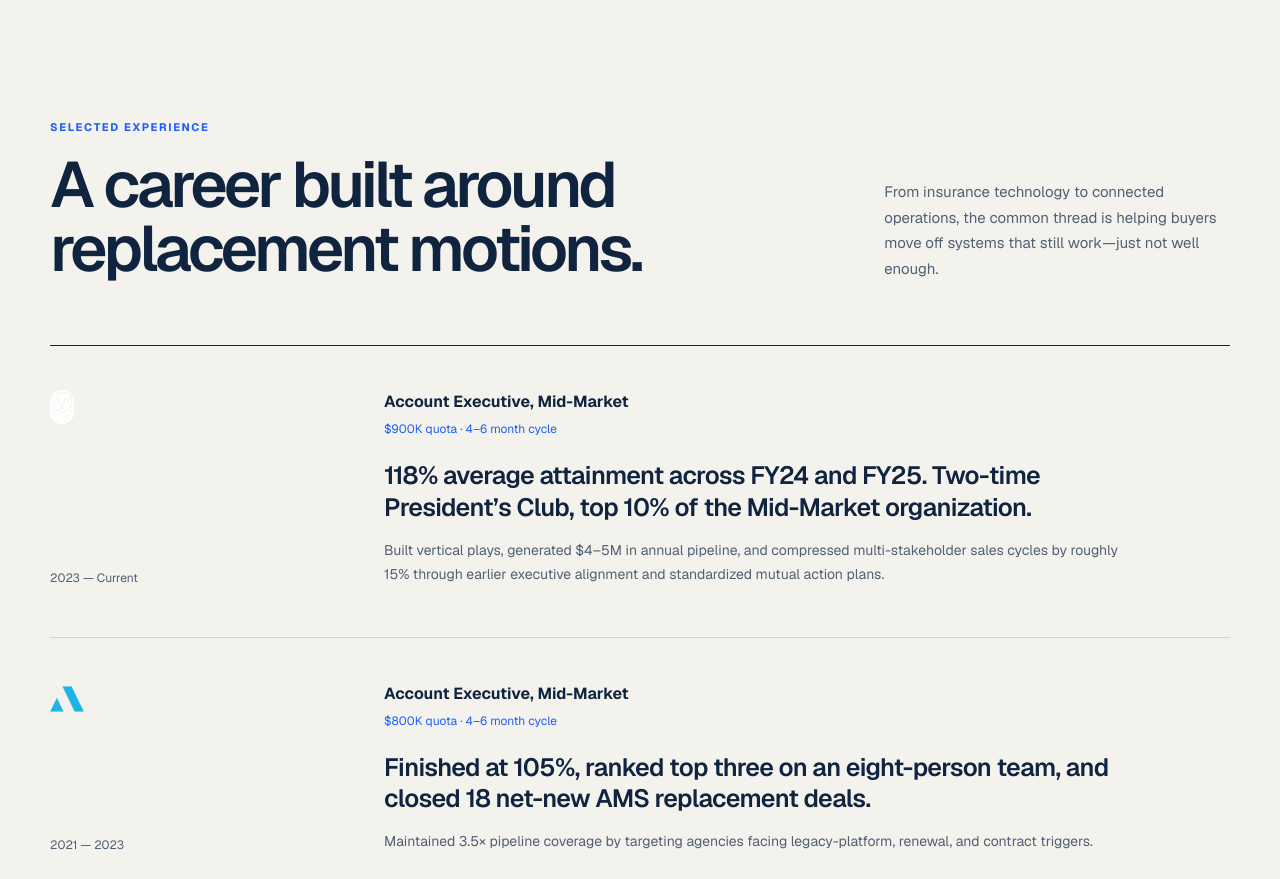
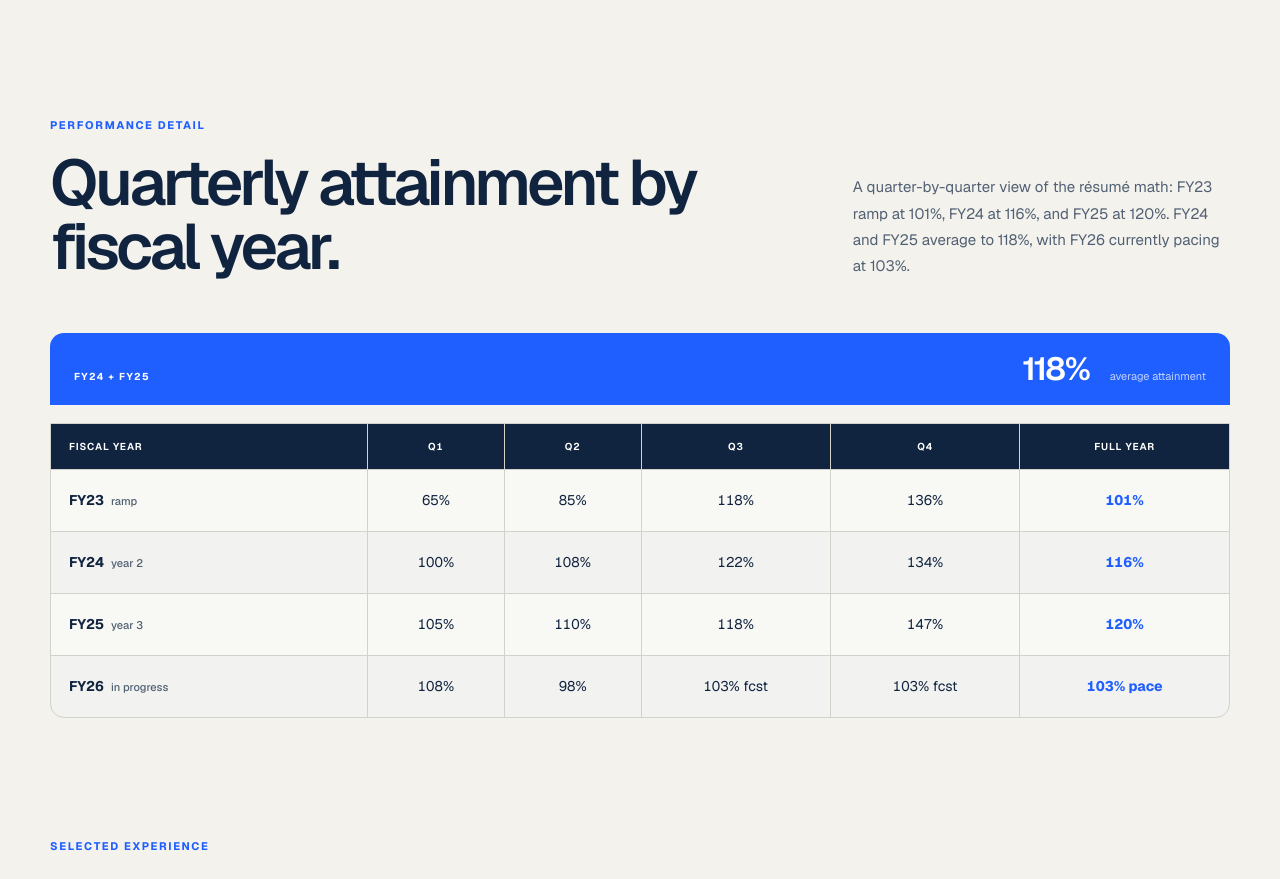
Before and after one commit to davante760-lang/allwhere-website, a React (Vite) app: page / in a window 1280 px wide. Shown: the part 1040-1919 px from the top of the page. Built offline with nearby package versions, Linux system fonts and the light colour scheme.

Commit message:
Add quarterly attainment breakdown

```diff
--- a/src/App.jsx
+++ b/src/App.jsx
@@ -3,6 +3,13 @@ const stats = [
   ['$4–5M', 'qualified pipeline annually'],
   ['55%+', 'pipeline self-sourced'],
   ['$250K', 'largest competitive win'],
+]
+
+const quarterlyAttainment = [
+  { year: 'FY23', note: 'ramp', quarters: ['65%', '85%', '118%', '136%'], fullYear: '101%' },
+  { year: 'FY24', note: 'year 2', quarters: ['100%', '108%', '122%', '134%'], fullYear: '116%' },
+  { year: 'FY25', note: 'year 3', quarters: ['105%', '110%', '118%', '147%'], fullYear: '120%' },
+  { year: 'FY26', note: 'in progress', quarters: ['108%', '98%', '103% fcst', '103% fcst'], fullYear: '103% pace' },
 ]
 
 const roles = [
@@ -158,6 +165,50 @@ export default function App() {
           ))}
         </section>
 
+        <section className="attainment section-wrap" aria-labelledby="attainment-title">
+          <header className="attainment-heading">
+            <div>
+              <p className="eyebrow">Performance detail</p>
+              <h2 id="attainment-title">Quarterly attainment by fiscal year.</h2>
+            </div>
+            <p>
+              A quarter-by-quarter view of the résumé math: FY23 ramp at 101%, FY24 at 116%,
+              and FY25 at 120%. FY24 and FY25 average to 118%, with FY26 currently pacing at 103%.
+            </p>
+          </header>
+
+          <div className="attainment-summary" aria-label="Two-year attainment average">
+            <span>FY24 + FY25</span>
+            <strong>118%</strong>
+            <small>average attainment</small>
+          </div>
+
+          <div className="table-scroll" tabIndex="0" aria-label="Quarterly attainment table, horizontally scrollable on small screens">
+            <table>
+              <caption>Quarterly quota attainment from FY23 through FY26</caption>
+              <thead>
+                <tr>
+                  <th scope="col">Fiscal year</th>
+                  <th scope="col">Q1</th>
+                  <th scope="col">Q2</th>
+                  <th scope="col">Q3</th>
+                  <th scope="col">Q4</th>
+                  <th scope="col">Full year</th>
+                </tr>
+              </thead>
+              <tbody>
+                {quarterlyAttainment.map((row) => (
+                  <tr key={row.year}>
+                    <th scope="row"><strong>{row.year}</strong><span>{row.note}</span></th>
+                    {row.quarters.map((quarter, index) => <td key={`${row.year}-${index}`}>{quarter}</td>)}
+                    <td className="full-year">{row.fullYear}</td>
+                  </tr>
+                ))}
+              </tbody>
+            </table>
+          </div>
+        </section>
+
         <section className="section-wrap section-block" id="experience">
           <header className="section-heading">
             <div><p className="eyebrow">Selected experience</p><h2>A career built around replacement motions.</h2></div>
--- a/src/index.css
+++ b/src/index.css
@@ -87,6 +87,30 @@ img { display: block; max-width: 100%; }
 .stats strong { font-size: clamp(38px, 4vw, 58px); line-height: 1; letter-spacing: -.055em; font-weight: 580; }
 .stats span { margin-top: 10px; color: var(--ink-soft); font-size: 12px; }
 
+.attainment { padding-top: 118px; }
+.attainment-heading { display: grid; grid-template-columns: minmax(0, 1.15fr) minmax(300px, .6fr); gap: 80px; align-items: end; }
+.attainment-heading .eyebrow { margin-bottom: 18px; }
+.attainment-heading h2 { max-width: 760px; margin: 0; font-size: clamp(40px, 5vw, 68px); line-height: 1; letter-spacing: -.055em; font-weight: 590; }
+.attainment-heading > p { margin: 0; color: var(--ink-soft); font-size: 15px; line-height: 1.75; }
+.attainment-summary { margin: 54px 0 18px; padding: 20px 24px; display: grid; grid-template-columns: 1fr auto auto; gap: 20px; align-items: baseline; border-radius: 14px 14px 0 0; background: var(--blue); color: white; }
+.attainment-summary span { text-transform: uppercase; letter-spacing: .14em; font-size: 10px; font-weight: 700; }
+.attainment-summary strong { font-size: 32px; line-height: 1; letter-spacing: -.04em; font-weight: 620; }
+.attainment-summary small { color: rgba(255,255,255,.72); font-size: 11px; }
+.table-scroll { overflow-x: auto; border: 1px solid var(--line); border-radius: 0 0 14px 14px; background: rgba(255,255,255,.42); outline: none; }
+.table-scroll:focus-visible { box-shadow: 0 0 0 3px rgba(31,94,255,.2); }
+.attainment table { width: 100%; min-width: 720px; border-collapse: collapse; }
+.attainment caption { position: absolute; width: 1px; height: 1px; padding: 0; margin: -1px; overflow: hidden; clip: rect(0,0,0,0); white-space: nowrap; border: 0; }
+.attainment th, .attainment td { padding: 20px 18px; border-right: 1px solid var(--line); border-bottom: 1px solid var(--line); text-align: center; font-size: 14px; font-variant-numeric: tabular-nums; }
+.attainment tr > *:last-child { border-right: 0; }
+.attainment tbody tr:last-child > * { border-bottom: 0; }
+.attainment thead th { padding-top: 15px; padding-bottom: 15px; background: var(--ink); color: white; text-transform: uppercase; letter-spacing: .09em; font-size: 10px; font-weight: 650; }
+.attainment thead th:first-child, .attainment tbody th { text-align: left; }
+.attainment tbody th { min-width: 170px; font-weight: 500; }
+.attainment tbody th strong { margin-right: 7px; }
+.attainment tbody th span { color: var(--ink-soft); font-size: 11px; }
+.attainment tbody tr:nth-child(even) { background: rgba(16,35,63,.025); }
+.attainment .full-year { color: var(--blue); font-weight: 750; }
+
 .section-block { padding-top: 120px; padding-bottom: 130px; }
 .section-heading { display: grid; grid-template-columns: minmax(0, 1.2fr) minmax(280px, .55fr); gap: 80px; align-items: end; margin-bottom: 64px; }
 .section-heading .eyebrow { margin-bottom: 18px; }
@@ -159,6 +183,7 @@ img { display: block; max-width: 100%; }
   .stats { grid-template-columns: repeat(2, 1fr); }
   .stats div:nth-child(2) { border-right: 0; }
   .stats div:nth-child(-n+2) { border-bottom: 1px solid var(--line); }
+  .attainment-heading { grid-template-columns: 1fr; gap: 30px; }
   .section-heading, .interview, .about { grid-template-columns: 1fr; gap: 38px; }
   .role { grid-template-columns: 190px 1fr; gap: 40px; }
   .interview { padding: 48px; }
@@ -178,6 +203,11 @@ img { display: block; max-width: 100%; }
   .hero-actions { align-items: flex-start; flex-direction: column; }
   .stats div { min-height: 125px; padding: 24px 18px; }
   .stats strong { font-size: 39px; }
+  .attainment { padding-top: 88px; }
+  .attainment-heading h2 { font-size: 42px; }
+  .attainment-summary { grid-template-columns: 1fr auto; padding: 18px; }
+  .attainment-summary small { grid-column: 1 / -1; }
+  .attainment th, .attainment td { padding: 17px 14px; font-size: 13px; }
   .section-block { padding-top: 90px; padding-bottom: 96px; }
   .section-heading { margin-bottom: 44px; }
   .section-heading h2, .interview h2, .about h2 { font-size: 42px; }
```
